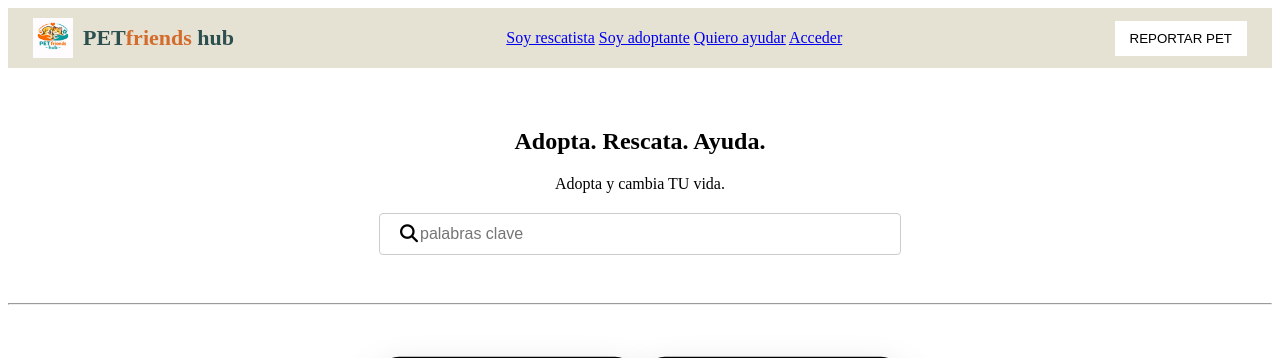
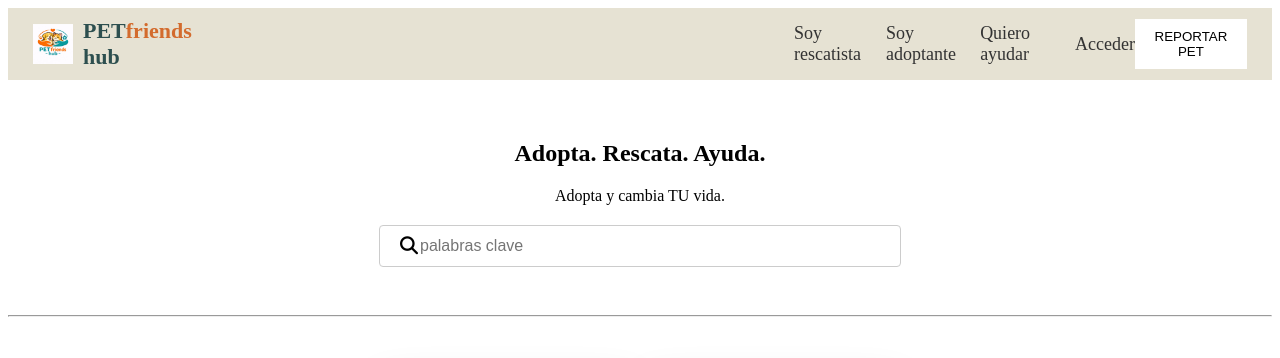
Before and after one commit to eduardonav17/PROYECTO, a PHP site: page / in a window 1280 px wide. Shown: the top 358 px of the page. Run offline with PHP 8.4, Linux system fonts and the light colour scheme.

Commit message:
menu casi listo

```diff
--- /dev/null
+++ b/Registro a rescatista.html
@@ -0,0 +1,2 @@
+<Registro a rescatista html>
+<html lang="en">
--- /dev/null
+++ b/Reglamento  rescatista.html
@@ -0,0 +1,2 @@
+<Reglamento rescatista html>
+<html lang="en">
--- a/index.html
+++ b/index.html
@@ -21,10 +21,19 @@
                     PET<span class="friends">friends </span><span class="hub">hub</span></h1>
                 </div>
    <nav class="menu">
-      <a href="#">Soy rescatista</a>
-      <a href="#">Soy adoptante</a>
-      <a href="#">Quiero ayudar</a>
-      <a href="#">Acceder</a>
+    <!--menu y submenus-->
+    <div class="dropdown">
+        <a href="Soy rescatista.html">Soy rescatista</a>
+
+        <div class="submenu">
+            <a href="Registro a rescatista.html">Registro a rescatista</a>
+            <a href="Reglamento  rescatista.html">Reglamento rescatista</a>
+
+        </div>
+    </div>
+      <a href="Soy adoptante.html">Soy adoptante</a>
+      <a href="Quiero ayuda.html">Quiero ayudar</a>
+      <a href="Acceder.html">Acceder</a>
    </nav>
 
    <button class="btn">REPORTAR PET</button>
--- a/style.css
+++ b/style.css
@@ -17,6 +17,75 @@ color: #2D4F4F;
 text-align: center;
 padding: 40px 20px;
 }
+<!--menu_prinicipal-->
+.navbar {
+  display: flex;
+  align-items: center;
+  justify-content: space-between;
+  padding: 10px 100px;
+  background-color: white;
+}
+
+.menu {
+  display: flex;
+  gap: 50px;
+  margin-left: 600px;
+}
+
+.menu a {
+  text-decoration: none;
+  color: #333;
+  font-weight: 500;
+  font-size: 18px;
+}
+
+.menu a:hover {
+  color: #f4b400;
+}
+/* Contenedor del menú (si ya tienes flex, no lo repitas) */
+.menu {
+    display: flex;
+    gap: 20px;
+    align-items: center;
+}
+
+/* Contenedor del dropdown */
+.dropdown {
+    position: relative;
+}
+
+/* Submenú oculto */
+.submenu {
+    display: none;
+    position: absolute;
+    top: 100%; /* aparece debajo */
+    left: 0;
+    background: white;
+    min-width: 200px;
+    box-shadow: 0 5px 10px rgba(0,0,0,0.2);
+    border-radius: 6px;
+    padding: 8px 0;
+}
+
+/* Links del submenú */
+.submenu a {
+    display: block;
+    padding: 10px 15px;
+    text-decoration: none;
+    color: black;
+    font-size: 14px;
+}
+
+/* Hover bonito */
+.submenu a:hover {
+    background: #f2f2f2;
+}
+
+/* Mostrar cuando pasas el mouse */
+.dropdown:hover .submenu {
+    display: block;
+}
+
 .btn {
 padding: 10px 15px;
 border: none;
```
Also changed, not shown: Soy rescatista.html (renamed from Soy recatista.html).
